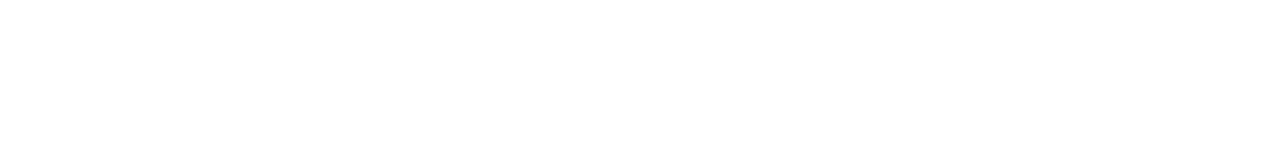
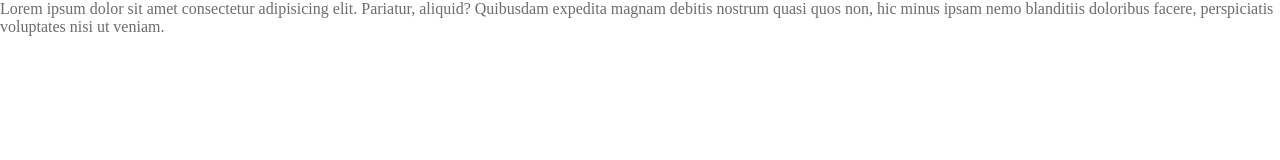
Before and after one commit to MiguelAlvaresDev/projeto-photos, a plain HTML site: page index.html in a window 1280 px wide. Drawn offline with Linux system fonts and the light colour scheme.

Commit message:
initial style guide

```diff
--- a/index.html
+++ b/index.html
@@ -3,10 +3,12 @@
 <head>
   <meta charset="UTF-8">
   <meta name="viewport" content="width=device-width, initial-scale=1.0">
-  <link rel="stylesheet" href="style.css">
-  <title>Travelgram | Perfil de viagens</title>
+  <link rel="stylesheet" href="styles/index.css">
+  <title>Travelgram | Perfil de viagens'</title>
 </head>
 <body>
-
+  <p>
+    Lorem ipsum dolor sit amet consectetur adipisicing elit. Pariatur, aliquid? Quibusdam expedita magnam debitis nostrum quasi quos non, hic minus ipsam nemo blanditiis doloribus facere, perspiciatis voluptates nisi ut veniam.
+  </p>
 </body>
 </html>
--- /dev/null
+++ b/styles/global.css
@@ -0,0 +1,20 @@
+* {
+  margin: 0;
+  padding: 0;
+  box-sizing: border-box;
+}
+
+:root {
+  --brand-color: #EF5F4C;
+  --shape-transparency: #ffffff8f;
+  --background-color: #FFFFFF;
+  --surface-color: #F5F5F5;
+  --skeleton-color: #D9D9D9;
+  --text-color-primary: #313131;
+  --text-color-secundary: #6C6C6C;
+}
+
+body {
+  color: var(--text-color-secundary);
+  background-color: var(--background-color);
+}
--- /dev/null
+++ b/styles/index.css
@@ -0,0 +1 @@
+@import url(global.css);
```
Also changed, not shown: style.css (deleted), 2 other files.
